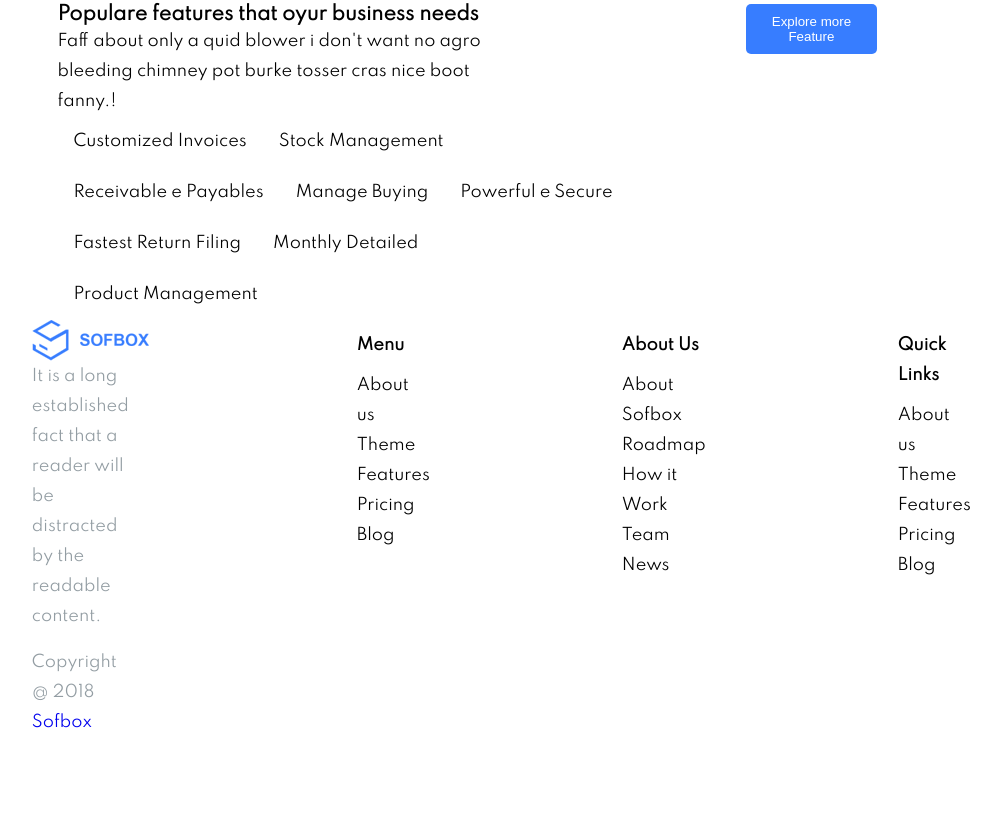
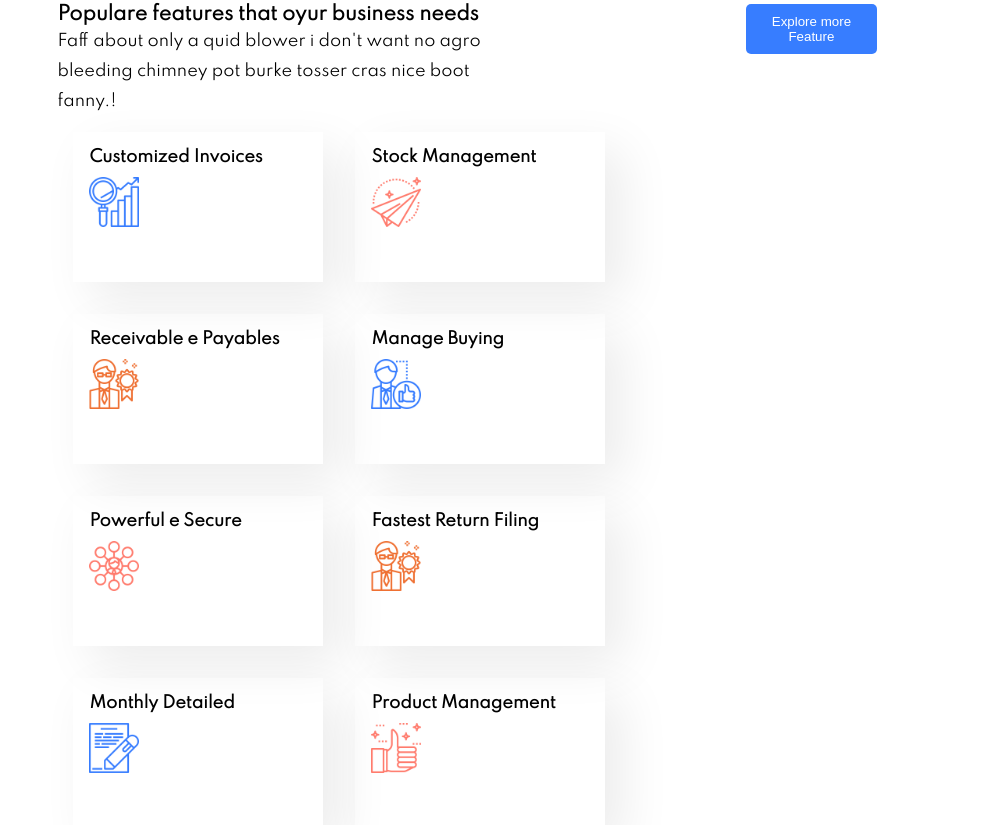
Before and after one commit to PaoloPascucci/proj-html-vuejs, a Vue app: page / in a window 1280 px wide. Shown: the part 1675-2500 px from the top of the page, without its empty margins (173-1174 px from the left). Before the commit the page ends 2412 px from the top, so only its background shows below. Built offline with nearby package versions, Linux system fonts and the light colour scheme; the HTML template or start-up script is replaced by a standard one.

Commit message:
Add features Hover

```diff
--- a/src/components/siteMain.vue
+++ b/src/components/siteMain.vue
@@ -132,14 +132,78 @@
           <button class="Explore">Explore more Feature</button>
         </div>
         <div class="f_info">
-          <div class="card">Customized Invoices <i class="flaticon flaticon-growth"></i> </div>
-          <div class="card">Stock Management</div>
-          <div class="card">Receivable e Payables</div>
-          <div class="card">Manage Buying</div>
-          <div class="card">Powerful e Secure</div>
-          <div class="card">Fastest Return Filing</div>
-          <div class="card">Monthly Detailed</div>
-          <div class="card">Product Management</div>
+          <div class="card C_1">
+            <h4>Customized Invoices</h4>
+            <img
+              class="blue"
+              src="../assets/growth.png"
+              alt=""
+              style="height: 50px"
+            />
+          </div>
+          <div class="card C_2">
+            <h4>Stock Management</h4>
+            <img
+              class="red"
+              src="../assets/paper-plane.png"
+              alt=""
+              style="height: 50px"
+            />
+          </div>
+          <div class="card C_3">
+            <h4>Receivable e Payables</h4>
+            <img
+              class="orange"
+              src="../assets/professional.png"
+              alt=""
+              style="height: 50px"
+            />
+          </div>
+          <div class="card C_1">
+            <h4>Manage Buying</h4>
+            <img
+              class="blue"
+              src="../assets/reward.png"
+              alt=""
+              style="height: 50px"
+            />
+          </div>
+          <div class="card C_2">
+            <h4>Powerful e Secure</h4>
+            <img
+              class="red"
+              src="../assets/business.png"
+              alt=""
+              style="height: 50px"
+            />
+          </div>
+          <div class="card C_3">
+            <h4>Fastest Return Filing</h4>
+            <img
+              class="orange"
+              src="../assets/professional.png"
+              alt=""
+              style="height: 50px"
+            />
+          </div>
+          <div class="card C_1">
+            <h4>Monthly Detailed</h4>
+            <img
+              class="blue"
+              src="../assets/document.png"
+              alt=""
+              style="height: 50px"
+            />
+          </div>
+          <div class="card C_2">
+            <h4>Product Management</h4>
+            <img
+              class="red"
+              src="../assets/thumbs-up.png"
+              alt=""
+              style="height: 50px"
+            />
+          </div>
         </div>
       </div>
     </section>
@@ -312,11 +376,59 @@ export default {};
   .f_info {
     display: flex;
     flex-wrap: wrap;
-    width: 70%;
     flex-direction: row;
     .card {
+      padding: 1rem 0 0 1rem;
       margin: 1rem;
+      width: 250px;
+      height: 150px;
+      box-shadow: 18px 18px 50px #00000014;
+      img {
+        margin-top: 10px;
+      }
     }
   }
 }
+.C_1:hover {
+  background-color: #377dff;
+  h4 {
+    color: white;
+  }
+  img {
+    filter: invert(100%) sepia(42%) saturate(0%) hue-rotate(305deg)
+      brightness(108%) contrast(101%);
+  }
+}
+.C_2:hover {
+  h4 {
+    color: white;
+  }
+  img {
+    filter: invert(100%) sepia(42%) saturate(0%) hue-rotate(305deg)
+      brightness(108%) contrast(101%);
+  }
+  background-color: #ff796d;
+}
+.C_3:hover {
+  h4 {
+    color: white;
+  }
+  img {
+    filter: invert(100%) sepia(42%) saturate(0%) hue-rotate(305deg)
+      brightness(108%) contrast(101%);
+  }
+  background-color: #ef6f31;
+}
+.blue {
+  filter: invert(51%) sepia(86%) saturate(4442%) hue-rotate(207deg)
+    brightness(101%) contrast(103%);
+}
+.red {
+  filter: invert(71%) sepia(93%) saturate(2448%) hue-rotate(314deg)
+    brightness(98%) contrast(105%);
+}
+.orange {
+  filter: invert(50%) sepia(31%) saturate(1559%) hue-rotate(338deg)
+    brightness(99%) contrast(89%);
+}
 </style>
```
